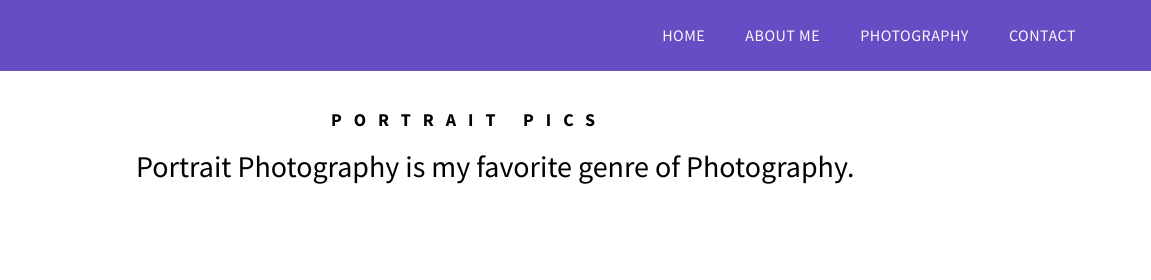
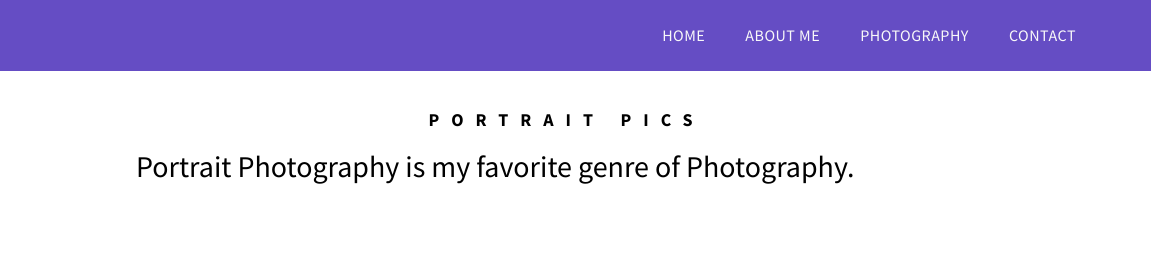
Before and after one commit to SonaliDas01/Blog, a plain HTML site: page Portrait.html in a window 1280 px wide. Shown: the top 280 px of the page, 129-1280 px from the left. Drawn offline with Linux system fonts and the light colour scheme.

Commit message:
Update Portrait.html

```diff
--- a/Portrait.html
+++ b/Portrait.html
@@ -47,7 +47,7 @@
 <section>
      <div class="container" style="margin-top:110px !important;">
           <div class="row">
-               <div class="col-md-offset-4 col-md-5">
+               <div class="col-md-offset-5 col-md-5">
 
                     <div class="about-info">
                          <h3>Portrait Pics</h3>
```
